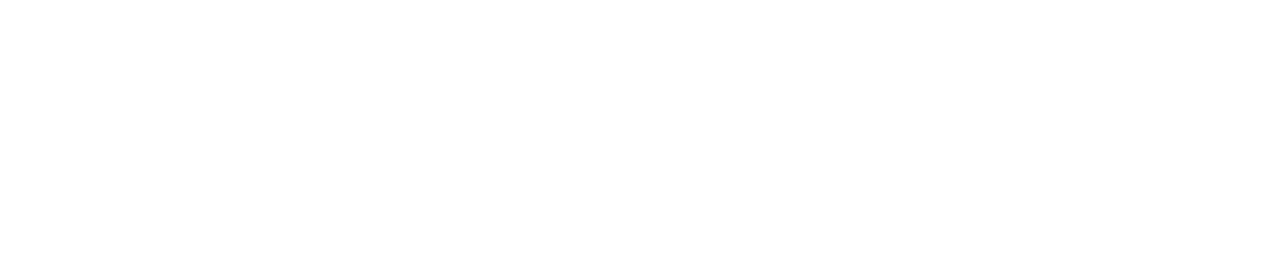
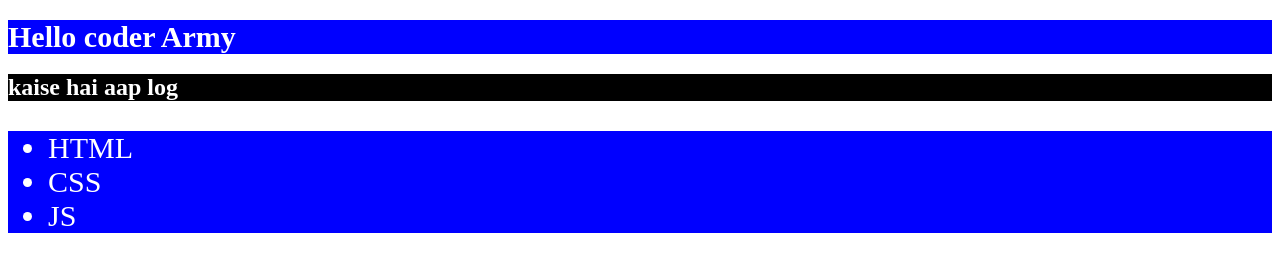
Before and after one commit to Saurabh29044004/React-journey, a plain HTML site: page l1/index.html in a window 1280 px wide. Drawn offline with Linux system fonts and the light colour scheme.

Commit message:
updated index.html with new content

```diff
--- a/l1/day1.js
+++ b/l1/day1.js
@@ -1,5 +1,58 @@
-const header1=document.createElement('h1');
-header1.innerText="hello";
-header1.style.backgroundColor="pink";
-header1.style.fontSize="pink";
-header1.style.color="white";
+// styles={fontSize:"30px",backgroundColor:"blue",color:"white"}
+
+const React={
+  createElement:function(tag,styles,children){
+    const element=document.createElement(tag);
+    if(typeof children === 'object'){
+      for (let val of children)
+        element.append(val);
+    }
+    else
+     element.innerText=children;
+     for(let key in styles){
+      element.style[key]=styles[key];
+     }
+     return element;
+  }
+}
+const ReactDOM={
+  render:function(element,root){
+    root.append(element);
+  }
+}
+
+
+const header1=React.createElement('h1',{fontSize:"30px",backgroundColor:"blue",color:"white"},"Hello coder Army");
+const header2=React.createElement('h2',{fontSize:"25",backgroundColor:"black",color:"white"},"kaise hai aap log");
+
+const li1=React.createElement('li',{},"HTML");
+const li2=React.createElement('li',{},"CSS");
+const li3=React.createElement('li',{},"JS");
+
+
+
+const Ul=React.createElement('ul',{fontSize:"30px",backgroundColor:"blue",color:"white"},[li1,li2,li3])
+
+ReactDOM.render(header1,document.getElementById('root'));
+ReactDOM.render(header2,document.getElementById('root'));
+ReactDOM.render(Ul,document.getElementById('root'));
+
+// const header1=document.createElement('h1');
+// header1.innerText="hello";
+// header1.style.backgroundColor="pink";
+// header1.style.fontSize="20px";
+// header1.style.color="white";
+
+
+// const header2=document.createElement('h2');
+// header2.innerText="hello kaise hai aaap log";
+// header2.style.backgroundColor="black";
+// header2.style.fontSize="25px";
+// header2.style.color="white";
+
+// const root=document.getElementById('root');
+// root.append(header1);
+// root.append(header2);
+
+//React:Object
+//ReactDOM:obj
--- a/l1/index.html
+++ b/l1/index.html
@@ -6,6 +6,7 @@
     <title>Document</title>
 </head>
 <body>
-
+    <div id="root"></div>
+    <script src="day1.js"></script>
 </body>
 </html>
```
